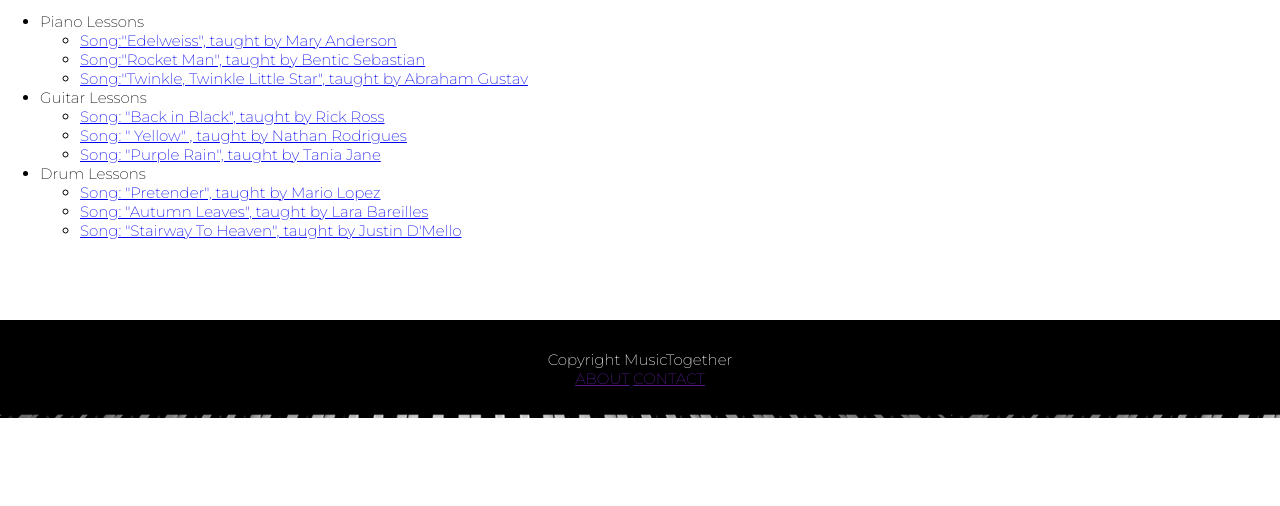
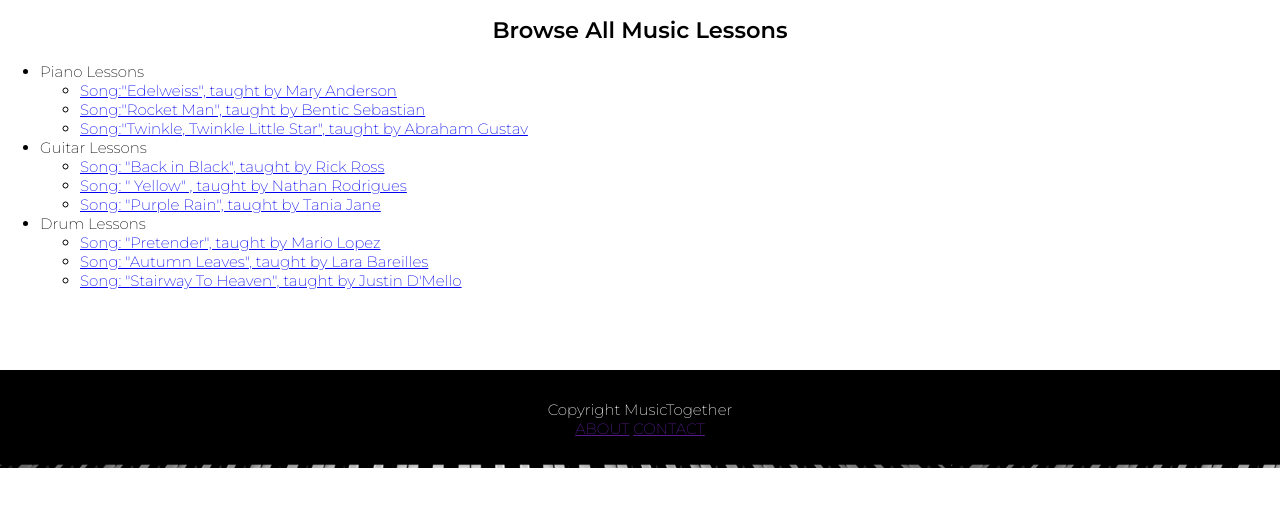
Before and after one commit to bsebast2/Project1-EventsWebApp-ITIS6155, a plain HTML site: page connections.html in a window 1280 px wide. Shown: the part 110-616 px from the top of the page. Drawn offline with Linux system fonts and the light colour scheme.

Commit message:
added pdf

```diff
--- a/connections.html
+++ b/connections.html
@@ -30,6 +30,7 @@
             </nav>
         </div>
         </section>
+        <h2 class="newConnectionHeader">Browse All Music Lessons</h2>
         <ul class = "nav connections">
 
             <li class = "pianoLessons">
```
